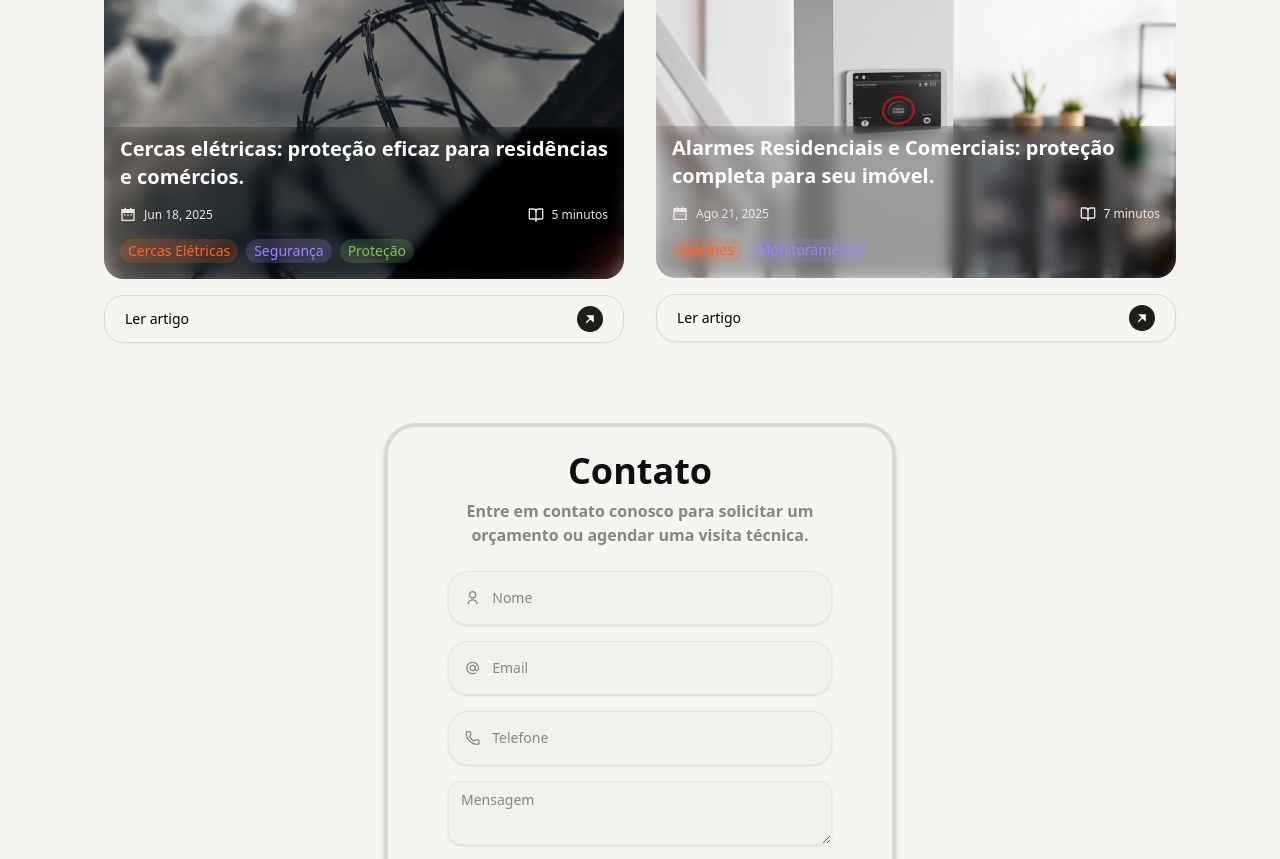
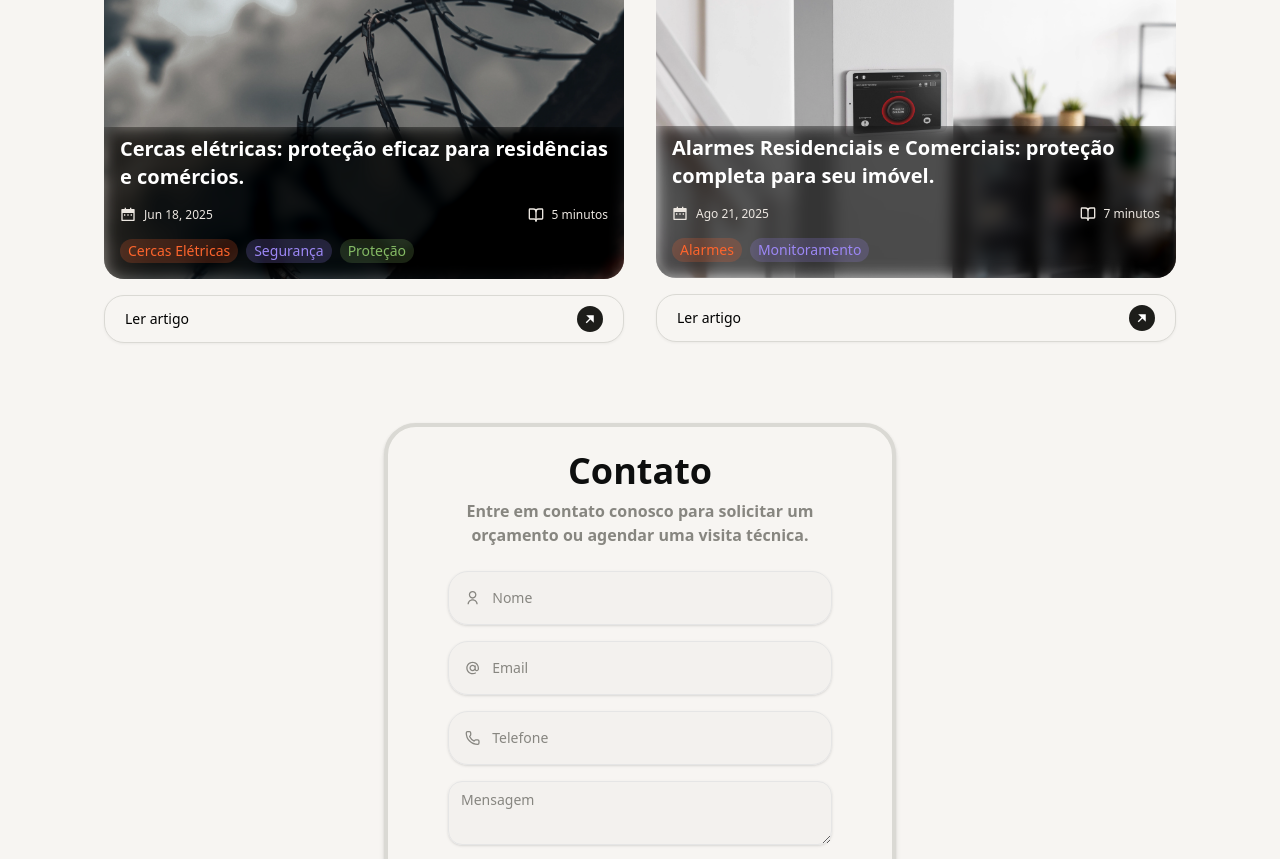
Before and after one commit to SrDev-Henrique/GCM_COIMBRA-PROTEC, a Next.js app: page /blog in a window 1280 px wide. Shown: the part 1080-1939 px from the top of the page. Built offline with nearby package versions, Linux system fonts and the light colour scheme.

Commit message:
chore: decrease backdrop brightness of blog card's info

```diff
--- a/src/app/blog/components/blog-card.tsx
+++ b/src/app/blog/components/blog-card.tsx
@@ -31,7 +31,7 @@ export function BlogCard({
           className="size-full object-cover object-center"
         />
         <div className="absolute inset-0 flex items-end pt-10">
-          <div className="flex w-full flex-col gap-2 px-4 py-2 backdrop-blur-sm backdrop-brightness-70 backdrop-contrast-125 backdrop-saturate-150">
+          <div className="flex w-full flex-col gap-2 px-4 py-2 backdrop-blur-sm backdrop-brightness-40 backdrop-contrast-125 backdrop-saturate-150">
             <h3 className="line-clamp-2 font-bold text-lg text-primary-foreground md:text-xl">
               {title}
             </h3>
```
